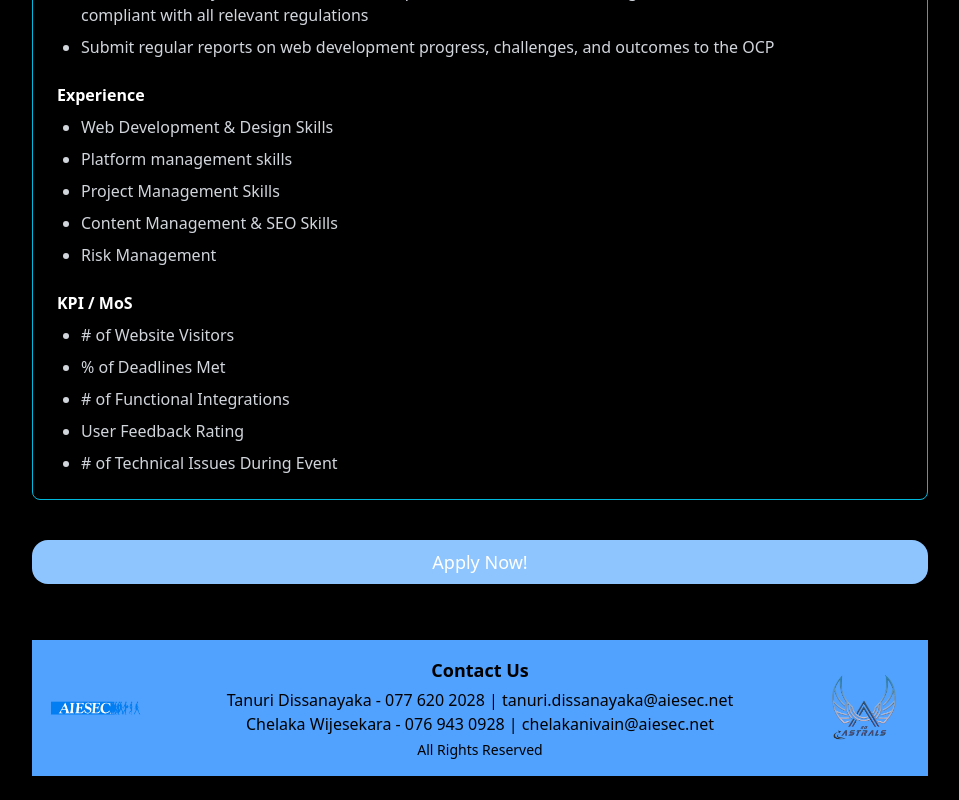
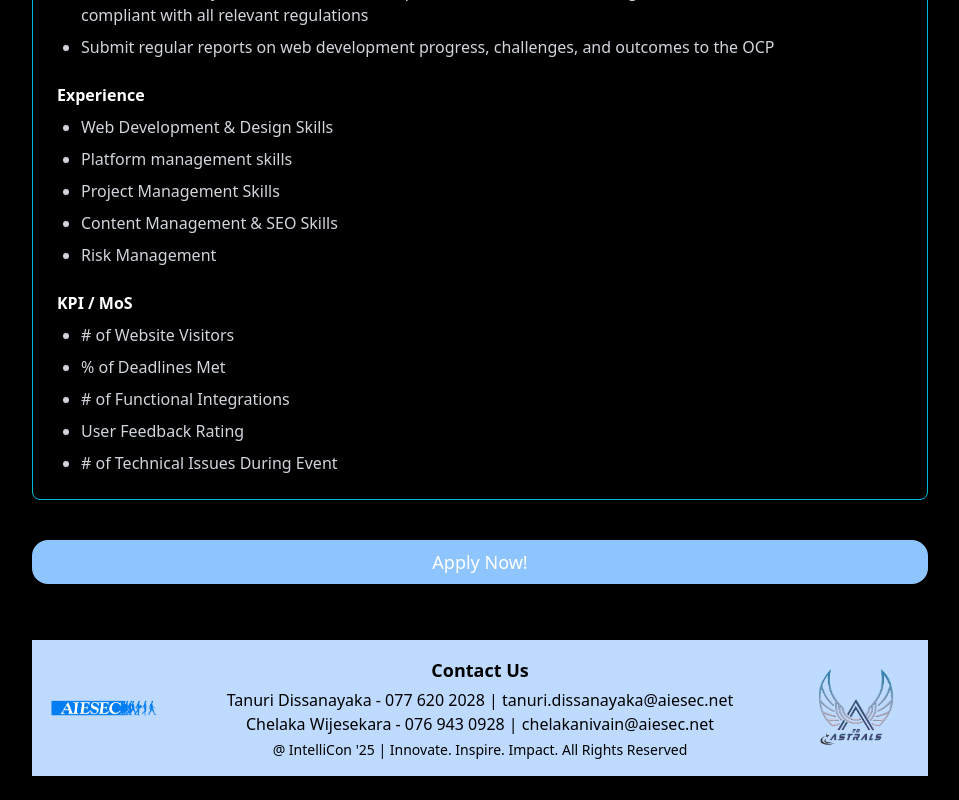
Before and after one commit to Tanury/intellicon, a React (Vite) app: page / in a window 1280 px wide. Shown: the part 7956-8756 px from the top of the page, without its empty margins (160-1119 px from the left). Built offline with nearby package versions, Linux system fonts and the light colour scheme.

Commit message:
Header, footer edits

```diff
--- a/src/App.jsx
+++ b/src/App.jsx
@@ -424,26 +424,27 @@ function App() {
           </button>
           </a>
         </div>
-              <footer className="bg-blue-400 text-black p-4 mt-8">
-  <div className="max-w-4xl mx-auto flex justify-between items-center">
+        <footer className="bg-blue-200 text-black p-4 mt-8">
+          <div className="max-w-4xl mx-auto flex justify-between items-center">
 
     {/* Left Side: Blue Logo */}
-    <img src="/Blue-Logo.png" alt="AIESEC Logo" className="w-24 h-auto" />
+    <img src="/Blue-Logo.png" alt="AIESEC Logo" className="w-28 h-auto" />
 
     {/* Center: Contact Info */}
     <div className="text-center">
       <h3 className="text-lg font-bold mb-1">Contact Us</h3>
       <p>Tanuri Dissanayaka - 077 620 2028 | tanuri.dissanayaka@aiesec.net </p>
       <p>Chelaka Wijesekara -  076 943 0928 | chelakanivain@aiesec.net </p>
-      <p className="mt-1 text-sm">All Rights Reserved</p>
+      <p className="mt-1 text-sm">@ IntelliCon '25 | Innovate. Inspire. Impact. All Rights Reserved</p>
     </div>
 
     {/* Right Side: Astral Logo */}
-    <img src="/astral-logo.png" alt="Astral Logo" className="w-24 h-auto" />
+    <img src="/astral-logo.png" alt="Astral Logo" className="w-28 h-auto" />
 
   </div>
 </footer>
       </div>
+
 
 
     </div>
```
